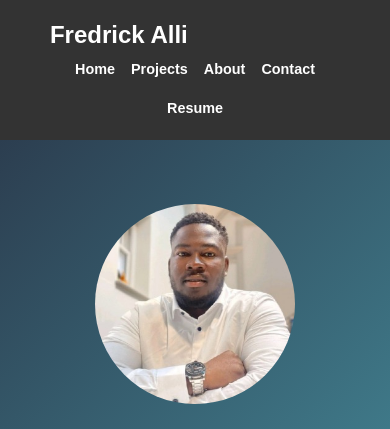
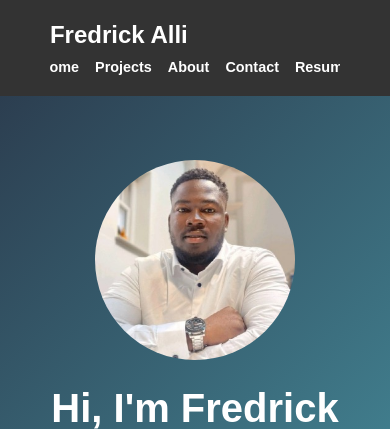
Before and after one commit to Falli007/mypersonalwebsite, a Flask app: page / in a window 390 px wide. Shown: the top 429 px of the page. Run offline with Flask 3, Linux system fonts and the light colour scheme.

Commit message:
Fix code errors / update code

```diff
--- a/static/css/styles.css
+++ b/static/css/styles.css
@@ -64,12 +64,13 @@
   @media (max-width: 600px) {
     .nav-links {
       flex-direction: row;
-      flex-wrap: wrap;
+      flex-wrap: nowrap;
       justify-content: center; /* Center the links */
       gap: 0.5rem;
+      overflow-x: auto;
     }
 
-    .nav-links li {
+    .nav-links li a {
       font-size: 0.9rem;
       padding: 0.25rem
     }
```
